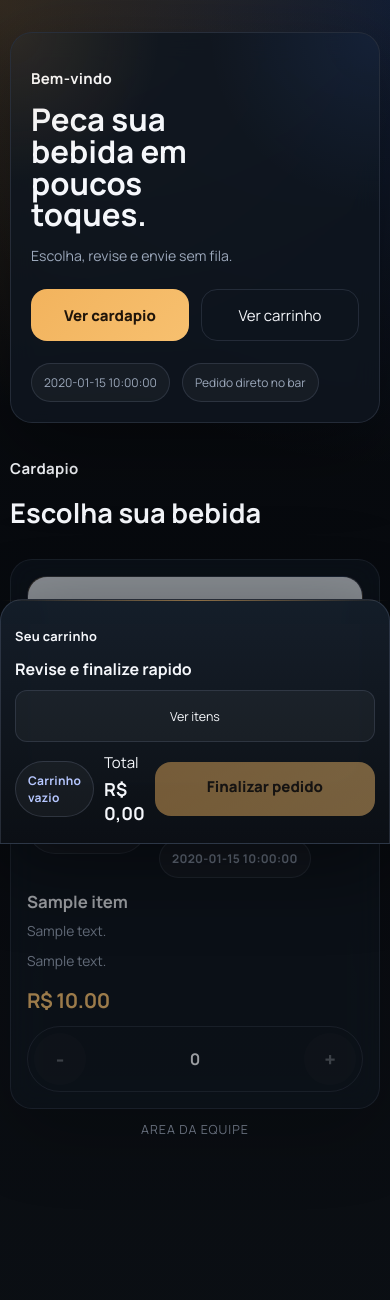
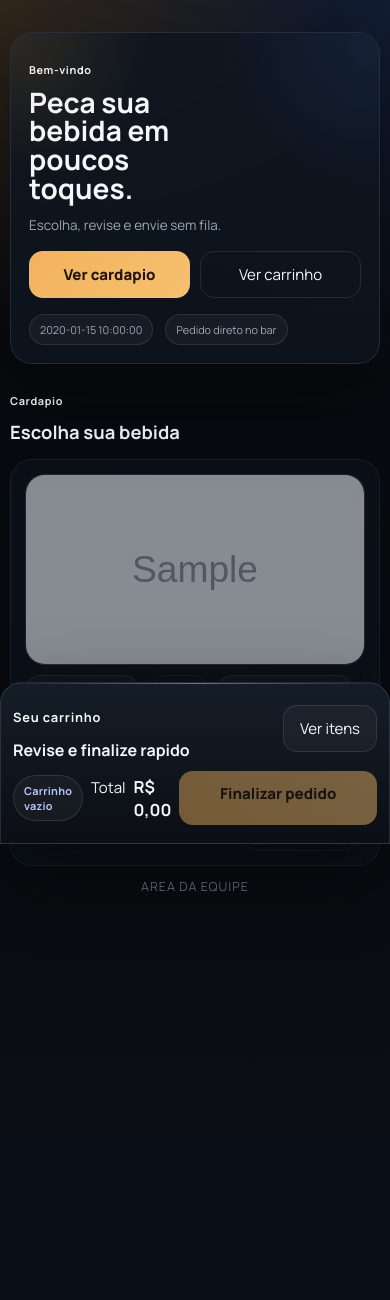
Before and after one commit to javaaaaa-271/BARZOS, a Flask app: template BarOS/templates/index.html in a window 390 px wide. Shown: the top 1300 px of the page. After the commit the page ends 891 px from the top, so only its background shows below. Run offline with Flask 3, Linux system fonts and the light colour scheme; the template is opened without the code that fills it: most values are stand-ins (such as "Sample title", 1, 10 or a date in 2020); grey boxes marked "Sample" are stand-in pictures; some libraries are stand-ins or nearby versions.

Commit message:
Add files via upload

```diff
--- a/BarOS/static/styles.css
+++ b/BarOS/static/styles.css
@@ -1986,6 +1986,21 @@ img {
     border-radius: 22px;
   }
 
+  .eyebrow,
+  .mini-label {
+    font-size: 0.68rem;
+    letter-spacing: 0.06em;
+  }
+
+  .hero-meta span,
+  .tag,
+  .prep,
+  .pill,
+  .status-pill {
+    padding: 7px 10px;
+    font-size: 0.68rem;
+  }
+
   .kpi-card {
     min-height: 144px;
   }
@@ -2017,7 +2032,7 @@ img {
   }
 
   .customer-shell {
-    padding-bottom: 260px;
+    padding-bottom: 220px;
   }
 
   .dashboard-toolbar,
@@ -2054,7 +2069,7 @@ img {
     bottom: 0;
     width: 100%;
     transform: none;
-    padding: 14px 14px calc(14px + env(safe-area-inset-bottom));
+    padding: 12px 12px calc(12px + env(safe-area-inset-bottom));
     border-radius: 22px 22px 0 0;
   }
 
@@ -2063,18 +2078,24 @@ img {
   }
 
   .hero-panel {
-    padding: 20px;
-    gap: 16px;
+    padding: 18px;
+    gap: 14px;
   }
 
   .hero-copy h1 {
-    font-size: clamp(1.6rem, 8vw, 2.25rem);
+    font-size: clamp(1.45rem, 7.2vw, 2rem);
     line-height: 1.02;
+    margin: 8px 0 10px;
   }
 
   .hero-text {
-    font-size: 0.88rem;
-    line-height: 1.55;
+    font-size: 0.84rem;
+    line-height: 1.45;
+  }
+
+  .hero-meta,
+  .customer-hero-actions {
+    margin-top: 16px;
   }
 
   .service-card {
@@ -2084,10 +2105,12 @@ img {
   .customer-hero-actions {
     display: grid;
     grid-template-columns: repeat(2, minmax(0, 1fr));
+    gap: 10px;
   }
 
   .hero-cta {
     width: 100%;
+    min-height: 46px;
   }
 
   .customer-meta {
@@ -2116,16 +2140,26 @@ img {
   }
 
   .menu-section {
-    margin-top: 20px;
+    margin-top: 18px;
+  }
+
+  .section-heading {
+    gap: 12px;
+    margin-bottom: 14px;
+  }
+
+  .section-heading h2 {
+    margin: 4px 0 0;
+    font-size: 1.15rem;
   }
 
   .menu-card {
-    padding: 16px;
-    gap: 14px;
+    padding: 14px;
+    gap: 12px;
   }
 
   .menu-card-media {
-    aspect-ratio: 16 / 10;
+    aspect-ratio: 16 / 9;
   }
 
   .menu-card-top,
@@ -2136,55 +2170,65 @@ img {
 
   .menu-card-content {
     min-height: 0;
+    gap: 6px;
+  }
+
+  .menu-card h3 {
+    font-size: 0.98rem;
+    line-height: 1.22;
+  }
+
+  .menu-card p {
+    font-size: 0.82rem;
+    line-height: 1.45;
+  }
+
+  .menu-card-bottom {
+    align-items: center;
+    flex-wrap: wrap;
+    gap: 10px;
+  }
+
+  .menu-price {
+    font-size: 1.14rem;
+  }
+
+  .qty-picker {
+    min-width: 118px;
+    margin-left: auto;
+    padding: 4px;
     gap: 8px;
   }
 
-  .menu-card h3 {
+  .qty-btn {
+    width: 42px;
+    height: 42px;
     font-size: 1.05rem;
-    line-height: 1.2;
-  }
-
-  .menu-card p {
-    font-size: 0.86rem;
-  }
-
-  .menu-card-bottom {
-    flex-direction: column;
-    align-items: stretch;
-  }
-
-  .menu-price {
-    font-size: 1.28rem;
-  }
-
-  .qty-picker {
-    width: 100%;
-    padding: 6px;
-  }
-
-  .qty-btn {
-    width: 52px;
-    height: 52px;
-    font-size: 1.28rem;
   }
 
   .qty-value {
-    flex: 1;
-    font-size: 1rem;
+    min-width: 20px;
+    font-size: 0.95rem;
   }
 
   .checkout-panel .summary-list {
-    max-height: min(28vh, 220px);
+    max-height: min(24vh, 180px);
   }
 
   .checkout-header h2 {
-    font-size: 1rem;
+    font-size: 0.98rem;
+    margin: 2px 0 0;
+  }
+
+  .checkout-inline-meta {
+    margin-top: 10px;
+    gap: 8px;
   }
 
   .checkout-panel.is-collapsed .checkout-footer {
     grid-template-columns: auto minmax(0, 1fr);
     align-items: center;
-    gap: 10px;
+    gap: 8px;
   }
 
   .checkout-panel.is-collapsed .checkout-footer .muted-note {
@@ -2198,13 +2242,16 @@ img {
   }
 
   .checkout-panel.is-collapsed .total-line {
-    flex-direction: column;
-    align-items: flex-start;
-    gap: 4px;
+    flex-direction: row;
+    align-items: baseline;
+    gap: 8px;
     margin-top: 0;
   }
 
   .checkout-panel.is-collapsed .checkout-header {
+    flex-direction: row;
+    align-items: center;
+    justify-content: space-between;
     gap: 10px;
   }
 
@@ -2213,13 +2260,16 @@ img {
   }
 
   .total-line strong {
-    font-size: 1.12rem;
+    font-size: 1.04rem;
   }
 
   .primary-button,
   .secondary-button,
   .ghost-button {
-    min-height: 52px;
+    min-height: 46px;
+    padding: 12px 16px;
+    border-radius: 14px;
+    font-size: 0.94rem;
   }
 
   .customer-footer-actions {
```
Also changed, not shown: other parts of BarOS/static/styles.css (+91 -17 lines).
